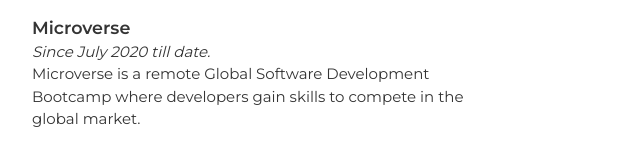
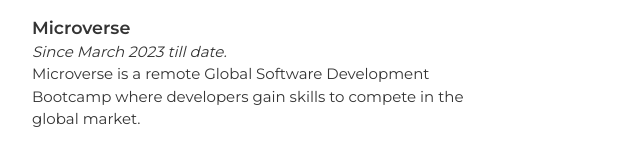
Before and after one commit to Nev1ne/Personal-Portfolio, a plain HTML site: page index.html in a window 1280 px wide. Shown: the part 1582-1748 px from the top of the page, 208-848 px from the left. Drawn offline with Linux system fonts and the light colour scheme.

Commit message:
edited files

```diff
--- a/index.html
+++ b/index.html
@@ -86,7 +86,7 @@
 
           <section>
             <h3>Microverse</h3>
-            <p>Since July 2020 till date.</p>
+            <p>Since March 2023 till date.</p>
             <p>
               Microverse is a remote Global Software Development Bootcamp where
               developers gain skills to compete in the global market.
```
